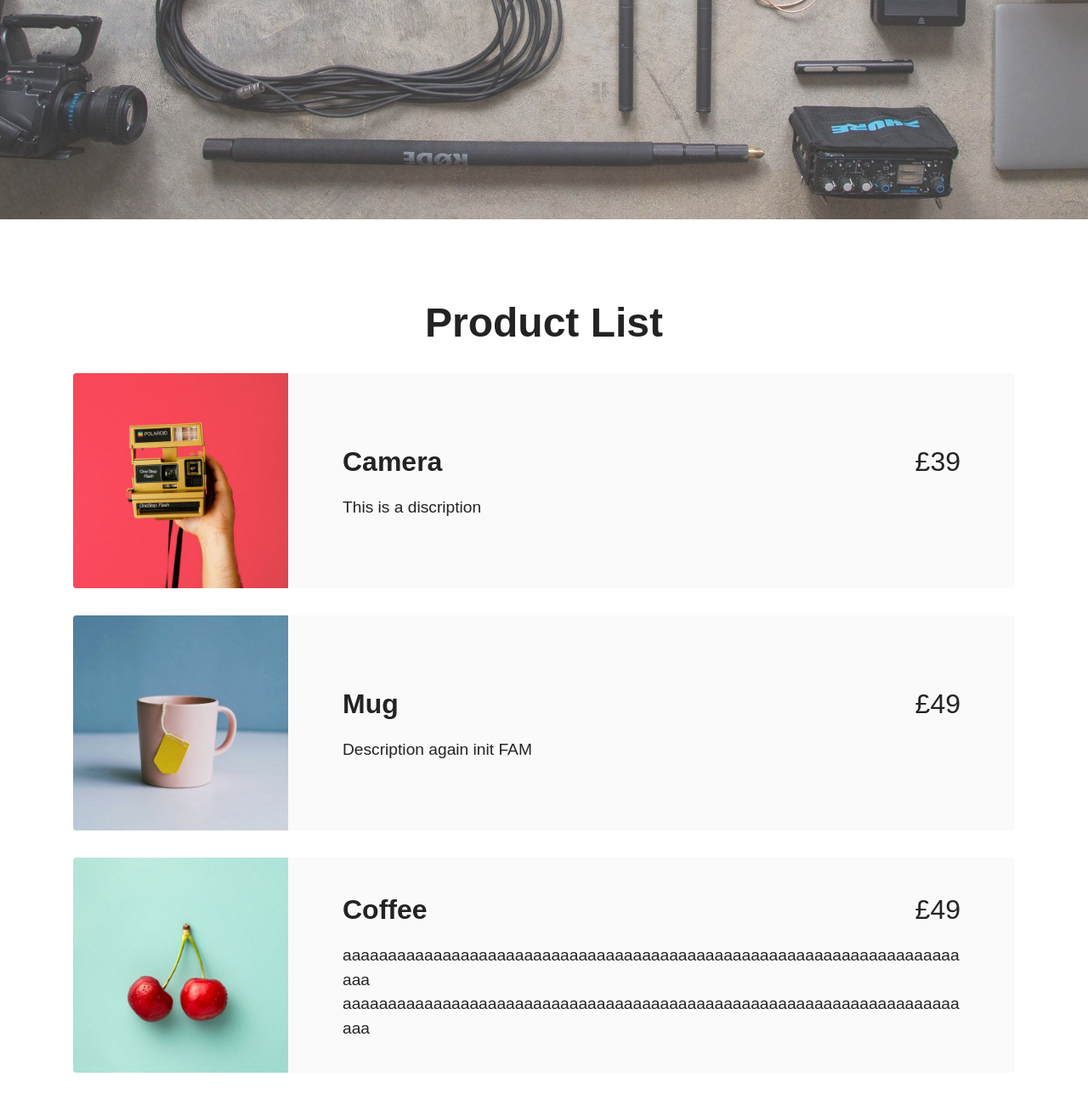
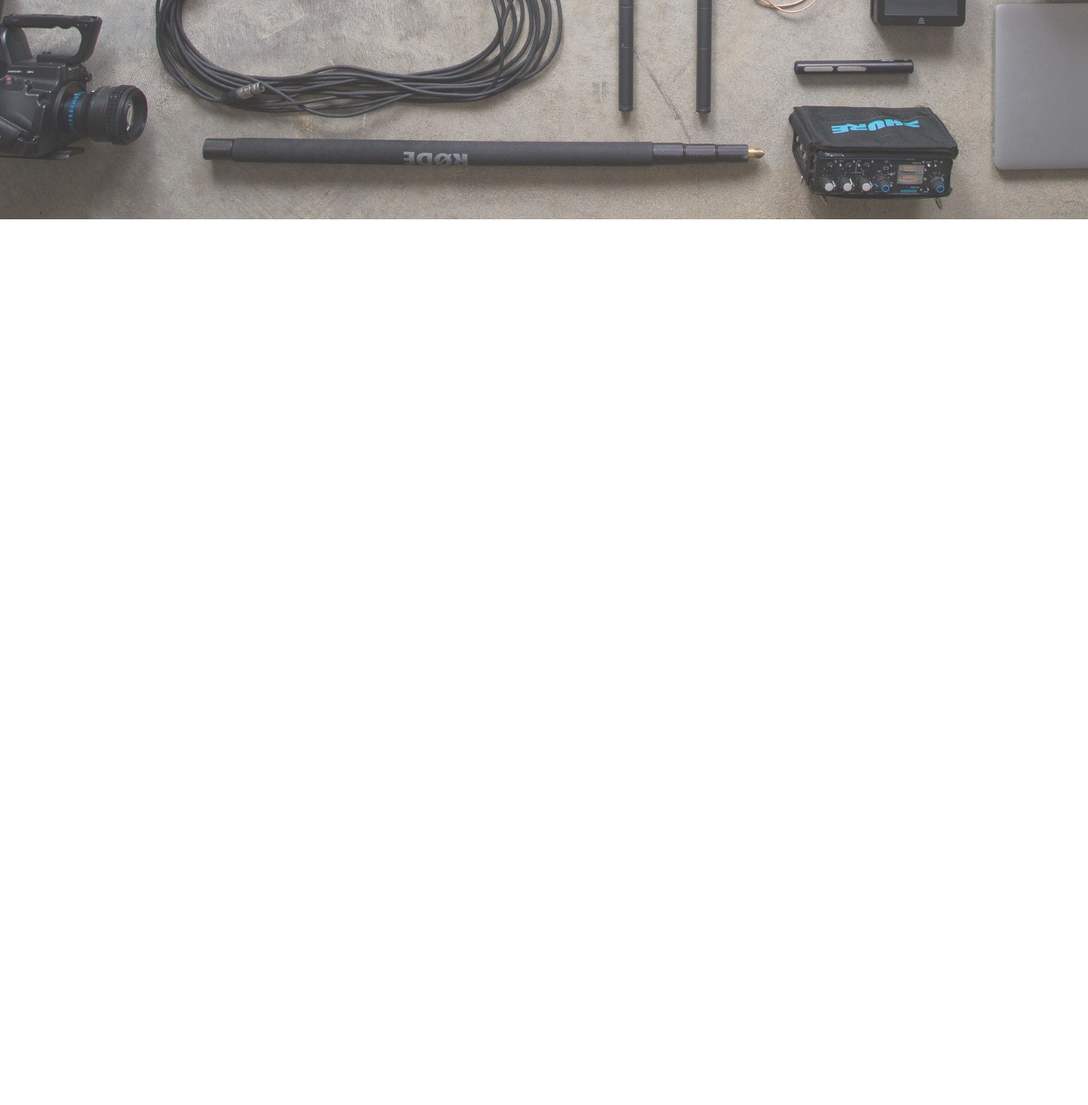
Before and after one commit to it5-j05h/Ecommerce, a plain HTML site: page index.html in a window 1280 px wide. Shown: the part 602-1902 px from the top of the page at 85% size. After the commit the page ends 860 px from the top, so only its background shows below. Drawn offline with Linux system fonts and the light colour scheme; a web font is replaced by a local one.

Commit message:
Update index.html

```diff
--- a/index.html
+++ b/index.html
@@ -24,7 +24,7 @@
             <div class="navbar-brand">
                 <span class="navbar-logo">
                     <a href="Index.html">
-                        <img src="assets/images/logo.png" alt="Logo" style="height: 3rem;">
+                        <img src="assets/images/logo1.jpg" alt="Logo" style="height: 3rem;">
                     </a>
                 </span>
                 <span class="navbar-caption-wrap"><a class="navbar-caption text-black display-7" href="index.html">UK Bargain Steals</a></span>
@@ -66,107 +66,5 @@
         </div>
     </div>
 </section>
-<section class="features10 cid-sh6PA9zfsH" id="features11-1">
-    <div class="container">
-        <div class="title">
-            <h3 class="mbr-section-title mbr-fonts-style mb-4 display-2">
-                <strong>Product List</strong>
-            </h3>
-        </div>
-        <div class="card">
-            <div class="card-wrapper">
-                <div class="row align-items-center">
-                    <div class="col-12 col-md-3">
-                        <div class="image-wrapper">
-                            <img src="assets/images/product1.jpg" alt="product" title="">
-                        </div>
-                    </div>
-                    <div class="col-12 col-md">
-                        <div class="card-box">
-                            <div class="row">
-                                <div class="col-12">
-                                    <div class="top-line">
-                                        <h4 class="card-title mbr-fonts-style display-5"><strong>Camera</strong></h4>
-                                        <p class="cost mbr-fonts-style display-5">
-                                            £39</p>
-                                    </div>
-                                </div>
-                                <div class="col-12">
-                                    <div class="bottom-line">
-                                        <p class="mbr-text mbr-fonts-style m-0 display-7">
-                                            This is a discription
-                                        </p>
-                                    </div>
-                                </div>
-                            </div>
-                        </div>
-                    </div>
-                </div>
-            </div>
-        </div>
-        <div class="card">
-            <div class="card-wrapper">
-                <div class="row align-items-center">
-                    <div class="col-12 col-md-3">
-                        <div class="image-wrapper">
-                            <img src="assets/images/product2.jpg" alt="Product" title="">
-                        </div>
-                    </div>
-                    <div class="col-12 col-md">
-                        <div class="card-box">
-                            <div class="row">
-                                <div class="col-12">
-                                    <div class="top-line">
-                                        <h4 class="card-title mbr-fonts-style display-5"><strong>Mug</strong></h4>
-                                        <p class="cost mbr-fonts-style display-5">
-                                            £49</p>
-                                    </div>
-                                </div>
-                                <div class="col-12">
-                                    <div class="bottom-line">
-                                        <p class="mbr-text mbr-fonts-style m-0 display-7">
-                                            Description again init FAM
-                                        </p>
-                                    </div>
-                                </div>
-                            </div>
-                        </div>
-                    </div>
-                </div>
-            </div>
-        </div>
-        <div class="card">
-            <div class="card-wrapper">
-                <div class="row align-items-center">
-                    <div class="col-12 col-md-3">
-                        <div class="image-wrapper">
-                            <img src="assets/images/product3.jpg" alt="product" title="">
-                        </div>
-                    </div>
-                    <div class="col-12 col-md">
-                        <div class="card-box">
-                            <div class="row">
-                                <div class="col-12">
-                                    <div class="top-line">
-                                        <h4 class="card-title mbr-fonts-style display-5"><strong>Coffee</strong></h4>
-                                        <p class="cost mbr-fonts-style display-5">
-                                            £49</p>
-                                    </div>
-                                </div>
-                                <div class="col-12">
-                                    <div class="bottom-line">
-                                        <p class="mbr-text mbr-fonts-style m-0 display-7">
-                                            aaaaaaaaaaaaaaaaaaaaaaaaaaaaaaaaaaaaaaaaaaaaaaaaaaaaaaaaaaaaaaaaaaaaaaa
-                                            aaaaaaaaaaaaaaaaaaaaaaaaaaaaaaaaaaaaaaaaaaaaaaaaaaaaaaaaaaaaaaaaaaaaaaa
-                                        </p>
-                                    </div>
-                                </div>
-                            </div>
-                        </div>
-                    </div>
-                </div>
-            </div>
-        </div>
-    </div>
 </body>
 </html>
```
